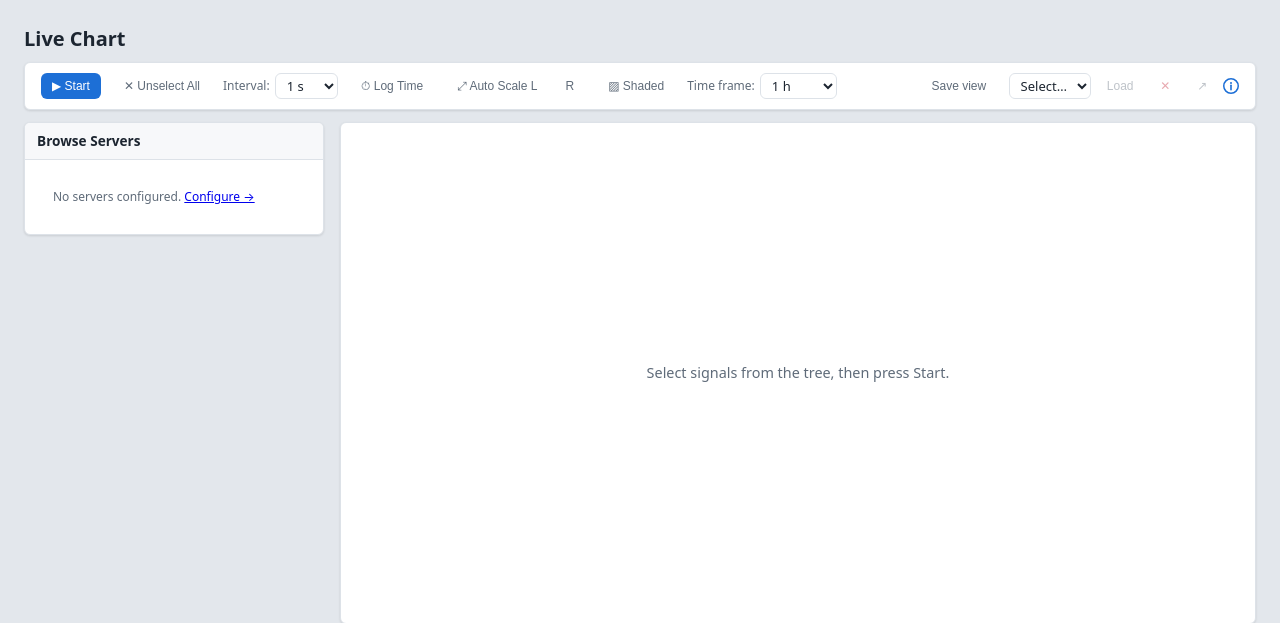
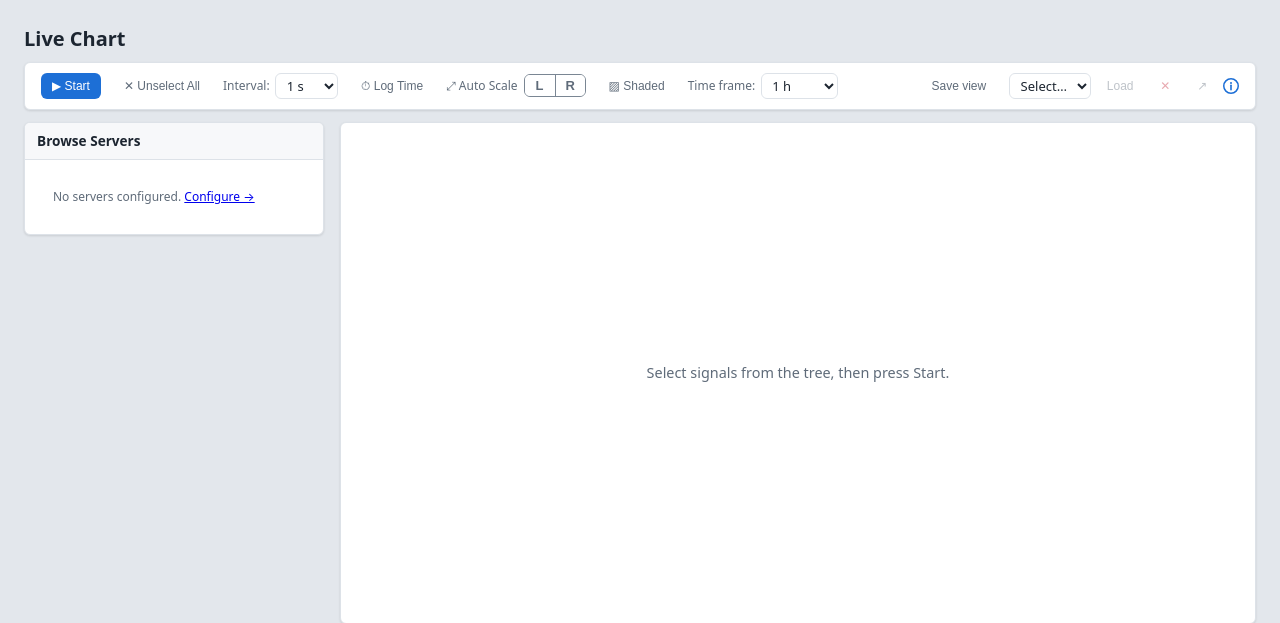
Before and after one commit to qwertz098/OPC2Influx, a FastAPI app: page /chart in a window 1280 px wide. Shown: the part 52-675 px from the top of the page. Run offline with FastAPI, Linux system fonts and the light colour scheme; data that the repository does not hold is empty.

Commit message:
Auto Scale L / R as a clear on/off button group
"Auto Scale" is a label followed by a bordered L | R group; an active
side is filled with the accent colour, so both states read at a glance in
light and dark themes.

Co-Authored-By: Claude Opus 5.5 <noreply@anthropic.com>
Claude-Session: https://claude.ai/code/session_01BTKnNUQYiNT4tijrQTkyrR

```diff
--- a/static/css/app.css
+++ b/static/css/app.css
@@ -432,3 +432,11 @@ tr[id^="edit-"]:empty { display: none; }
 .axis-pick { display: inline-flex; gap: 6px; font-size: .75rem; color: var(--muted); flex-shrink: 0; }
 .axis-pick label { display: inline-flex; align-items: center; gap: 2px; cursor: pointer; }
 .axis-pick input { margin: 0; }
+
+/* On/off button group with clear contrast: Auto Scale L / R */
+.scale-ctl { display: inline-flex; align-items: center; gap: 6px; }
+.seg-toggle { border-color: var(--frame, var(--border)); }
+.seg-toggle .seg-btn { min-width: 30px; padding: 3px 9px; font-weight: 600; color: var(--muted); background: var(--surface); }
+.seg-toggle .seg-btn + .seg-btn { border-left-color: var(--frame, var(--border)); }
+.seg-toggle .seg-btn:hover { color: var(--text); background: var(--bg); }
+.seg-toggle .seg-btn.active { background: var(--accent); color: var(--surface); }  /* surface: white on light, dark on dark themes */
--- a/templates/chart.html
+++ b/templates/chart.html
@@ -26,10 +26,15 @@
       </label>
       <button id="logTimeBtn" class="btn btn-ghost btn-sm" onclick="toggleLogTime()"
               title="Logarithmic time axis — compresses old data, spreads recent values">⏱ Log Time</button>
-      <button id="autoScaleBtn" class="btn btn-ghost btn-sm" onclick="toggleAutoScale('L')"
-              title="Left Y axis: scale to the data range instead of starting from zero">⤢ Auto Scale L</button>
-      <button id="autoScaleBtnR" class="btn btn-ghost btn-sm" onclick="toggleAutoScale('R')" style="margin-left:-6px"
-              title="Right Y axis: scale to the data range instead of starting from zero">R</button>
+      <span class="scale-ctl" title="Auto Scale: the Y axis follows the data range instead of starting at zero">
+        <span class="text-sm text-muted">⤢ Auto Scale</span>
+        <span class="seg seg-toggle">
+          <button type="button" id="autoScaleBtn" class="seg-btn" onclick="toggleAutoScale('L')"
+                  title="Left Y axis: scale to the data range instead of starting at zero">L</button>
+          <button type="button" id="autoScaleBtnR" class="seg-btn" onclick="toggleAutoScale('R')"
+                  title="Right Y axis: scale to the data range instead of starting at zero">R</button>
+        </span>
+      </span>
       <button id="shadedBtn" class="btn btn-ghost btn-sm" onclick="toggleShaded()"
               title="Fill the area under each line">▨ Shaded</button>
       <label class="text-sm text-muted" style="display:flex;align-items:center;gap:.35rem"
@@ -386,11 +391,8 @@ function toggleAutoScale(side) {
   saveState();
 }
 function styleScaleBtns() {
-  for (const [id, on] of [['autoScaleBtn', autoScaleMode], ['autoScaleBtnR', autoScaleR]]) {
-    const btn = document.getElementById(id);
-    btn.style.background = on ? 'var(--primary-bg,#e8f0fe)' : '';
-    btn.style.fontWeight = on ? '600' : '';
-  }
+  document.getElementById('autoScaleBtn').classList.toggle('active', autoScaleMode);
+  document.getElementById('autoScaleBtnR').classList.toggle('active', autoScaleR);
 }
 
 // ─── Poll ─────────────────────────────────────────────────────────────────────
```
Also changed, not shown: templates/history.html (+11 -6 lines).
